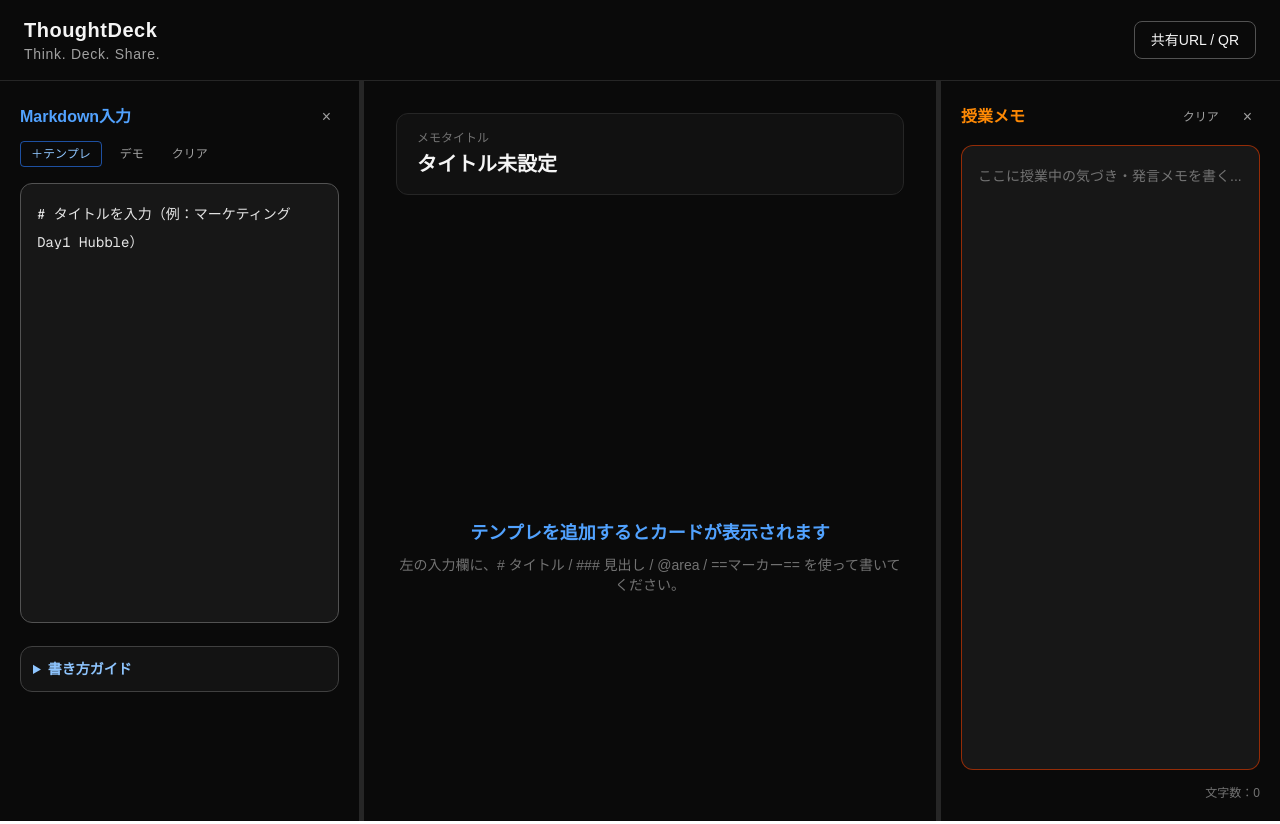
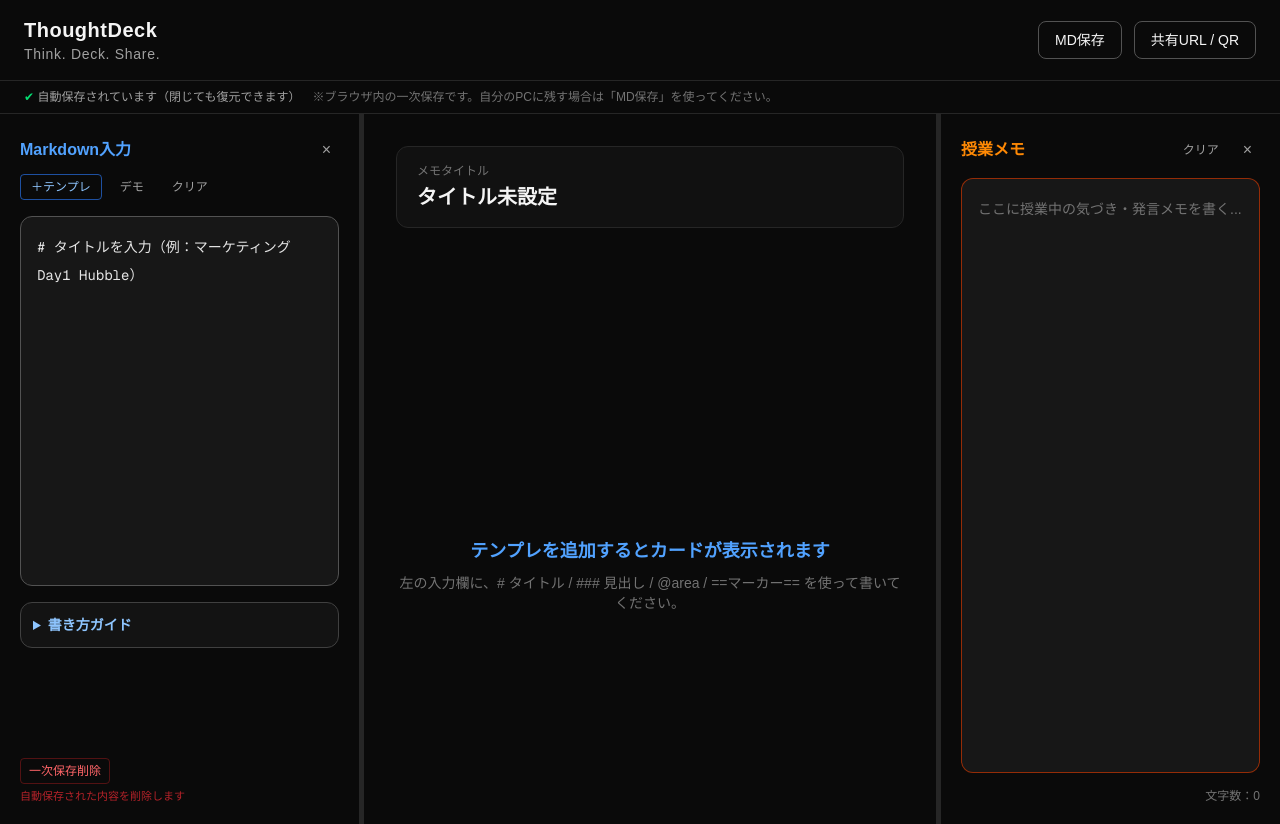
Before and after one commit to ozaki8300/globis-card-app, a Next.js app: page / in a window 1280 px wide. Built offline with nearby package versions, Linux system fonts and the light colour scheme.

Commit message:
feat: add autosave and markdown export

```diff
--- a/app/page.tsx
+++ b/app/page.tsx
@@ -21,7 +21,15 @@ type SharePayload = {
   starredCardIds?: string[];
 };
 
+type DraftPayload = {
+  markdown: string;
+  memo: string;
+  starredCardIds: string[];
+  updatedAt: string;
+};
+
 const MAX_SHARE_URL_LENGTH = 3000;
+const DRAFT_STORAGE_KEY = "thoughtdeck:draft:v1";
 
 const defaultMarkdown = `# タイトルを入力（例：マーケティング Day1 Hubble）
 
@@ -87,6 +95,14 @@ function extractTitle(markdown: string) {
   }
 
   return title;
+}
+
+function safeFileName(title: string) {
+  const base = title === "タイトル未設定" ? "thoughtdeck" : title;
+  return base
+    .replace(/[\\/:*?"<>|]/g, "")
+    .replace(/\s+/g, "_")
+    .slice(0, 60);
 }
 
 function parseCards(markdown: string): Card[] {
@@ -264,6 +280,7 @@ function WritingGuide() {
 
 export default function Home() {
   const markdownRef = useRef<HTMLTextAreaElement | null>(null);
+  const hasLoadedDraftRef = useRef(false);
 
   const [markdown, setMarkdown] = useState(defaultMarkdown);
   const [memo, setMemo] = useState("");
@@ -283,6 +300,9 @@ export default function Home() {
   const [shareUrl, setShareUrl] = useState("");
   const [shareError, setShareError] = useState("");
   const [showShare, setShowShare] = useState(false);
+
+  const [saveStatus, setSaveStatus] = useState("自動保存されています");
+  const [draftNotice, setDraftNotice] = useState("");
 
   const cards = useMemo(() => parseCards(markdown), [markdown]);
   const boardTitle = useMemo(() => extractTitle(markdown), [markdown]);
@@ -336,17 +356,54 @@ export default function Home() {
     const params = new URLSearchParams(window.location.search);
     const data = params.get("d");
 
-    if (!data) return;
+    if (data) {
+      const payload = decodePayload(data);
+      if (payload) {
+        setMarkdown(payload.markdown ?? defaultMarkdown);
+        setMemo(payload.memo ?? "");
+        setStarredCardIds(payload.starredCardIds ?? []);
+        setShowInput(false);
+        setShowMemo(true);
+        hasLoadedDraftRef.current = true;
+        return;
+      }
+    }
 
-    const payload = decodePayload(data);
-    if (!payload) return;
+    const saved = localStorage.getItem(DRAFT_STORAGE_KEY);
+    if (saved) {
+      try {
+        const draft = JSON.parse(saved) as DraftPayload;
+        setMarkdown(draft.markdown ?? defaultMarkdown);
+        setMemo(draft.memo ?? "");
+        setStarredCardIds(draft.starredCardIds ?? []);
+        setDraftNotice("前回の一次保存を復元しました");
+      } catch {
+        localStorage.removeItem(DRAFT_STORAGE_KEY);
+      }
+    }
 
-    setMarkdown(payload.markdown ?? defaultMarkdown);
-    setMemo(payload.memo ?? "");
-    setStarredCardIds(payload.starredCardIds ?? []);
-    setShowInput(false);
-    setShowMemo(true);
+    hasLoadedDraftRef.current = true;
   }, []);
+
+  useEffect(() => {
+    if (!hasLoadedDraftRef.current) return;
+
+    setSaveStatus("保存中...");
+
+    const timer = window.setTimeout(() => {
+      const draft: DraftPayload = {
+        markdown,
+        memo,
+        starredCardIds,
+        updatedAt: new Date().toISOString(),
+      };
+
+      localStorage.setItem(DRAFT_STORAGE_KEY, JSON.stringify(draft));
+      setSaveStatus("自動保存されています（閉じても復元できます）");
+    }, 300);
+
+    return () => window.clearTimeout(timer);
+  }, [markdown, memo, starredCardIds]);
 
   useEffect(() => {
     const validIds = new Set(cards.map((card) => card.id));
@@ -453,6 +510,55 @@ export default function Home() {
     setSelectedCardId(null);
   };
 
+  const clearDraftStorage = () => {
+    const ok = window.confirm(
+      "一次保存を削除しますか？\nブラウザに自動保存された内容が削除されます。"
+    );
+
+    if (!ok) return;
+
+    setMarkdown(defaultMarkdown);
+    setMemo("");
+    setStarredCardIds([]);
+    setSelectedCardId(null);
+    setDraftNotice("");
+    localStorage.removeItem(DRAFT_STORAGE_KEY);
+    setSaveStatus("一次保存を削除しました");
+  };
+
+  const downloadMarkdown = () => {
+    const title = boardTitle;
+    const now = new Date();
+    const dateLabel = now.toISOString().slice(0, 10);
+    const fileName = `${dateLabel}_${safeFileName(title)}.md`;
+
+    const content = [
+      markdown.trimEnd(),
+      "",
+      "---",
+      "",
+      "## 授業メモ",
+      "",
+      memo.trim() ? memo.trimEnd() : "（授業メモなし）",
+      "",
+      "---",
+      "",
+      `保存日時: ${now.toLocaleString("ja-JP")}`,
+      `作成元: ThoughtDeck`,
+      "",
+    ].join("\n");
+
+    const blob = new Blob([content], { type: "text/markdown;charset=utf-8" });
+    const url = URL.createObjectURL(blob);
+
+    const anchor = document.createElement("a");
+    anchor.href = url;
+    anchor.download = fileName;
+    anchor.click();
+
+    URL.revokeObjectURL(url);
+  };
+
   const renderColumn = (cards: Card[]) => (
     <section className="space-y-6">
       {cards.map((card) => (
@@ -485,6 +591,13 @@ export default function Home() {
 
         <div className="flex flex-wrap gap-3">
           <button
+            onClick={downloadMarkdown}
+            className="whitespace-nowrap rounded-lg border border-neutral-600 px-4 py-2 text-sm text-neutral-100 transition hover:border-orange-400 hover:text-orange-300"
+          >
+            MD保存
+          </button>
+
+          <button
             onClick={toggleShare}
             className={[
               "whitespace-nowrap rounded-lg border px-4 py-2 text-sm transition",
@@ -515,6 +628,16 @@ export default function Home() {
           )}
         </div>
       </header>
+
+      <div className="border-b border-neutral-800 bg-neutral-950/80 px-4 py-2 text-xs text-neutral-400 md:px-6">
+        <span className="text-green-400">✔</span> {saveStatus}
+        {draftNotice && (
+          <span className="ml-3 text-blue-300">・{draftNotice}</span>
+        )}
+        <span className="ml-3 text-neutral-500">
+          ※ブラウザ内の一次保存です。自分のPCに残す場合は「MD保存」を使ってください。
+        </span>
+      </div>
 
       {shareError && (
         <div className="border-b border-red-900 bg-red-950/40 px-6 py-3 text-sm text-red-300">
@@ -586,14 +709,14 @@ export default function Home() {
 
       <div
         className={[
-          "flex min-h-[calc(100vh-96px)] flex-col md:min-h-[calc(100vh-73px)] md:flex-row",
+          "flex min-h-[calc(100vh-128px)] flex-col md:flex-row",
           resizeTarget ? "select-none" : "",
         ].join(" ")}
       >
         {showInput && (
           <>
             <aside
-              className="w-full shrink-0 border-b border-neutral-800 p-4 md:w-[var(--input-width)] md:border-b-0 md:border-r md:p-5"
+              className="flex w-full shrink-0 flex-col border-b border-neutral-800 p-4 md:w-[var(--input-width)] md:border-b-0 md:border-r md:p-5"
               style={
                 {
                   "--input-width": `${inputWidth}px`,
@@ -645,11 +768,23 @@ export default function Home() {
                 value={markdown}
                 onChange={(event) => setMarkdown(event.target.value)}
                 placeholder="# タイトルを入力"
-                className="h-72 w-full resize-none rounded-xl border border-neutral-600 bg-neutral-900 p-4 font-mono text-sm leading-7 text-neutral-200 placeholder:text-neutral-500 outline-none focus:border-blue-400 focus:ring-1 focus:ring-blue-400 md:h-[calc(100vh-360px)]"
+                className="h-72 w-full resize-none rounded-xl border border-neutral-600 bg-neutral-900 p-4 font-mono text-sm leading-7 text-neutral-200 placeholder:text-neutral-500 outline-none focus:border-blue-400 focus:ring-1 focus:ring-blue-400 md:h-[calc(100vh-430px)]"
               />
 
               <div className="mt-4">
                 <WritingGuide />
+              </div>
+
+              <div className="mt-auto pt-4 text-left">
+                <button
+                  onClick={clearDraftStorage}
+                  className="rounded border border-red-900/60 px-2 py-1 text-xs text-red-400 transition hover:bg-red-950/40 hover:text-red-300"
+                >
+                  一次保存削除
+                </button>
+                <p className="mt-1 text-[11px] leading-4 text-red-500/70">
+                  自動保存された内容を削除します
+                </p>
               </div>
             </aside>
 
@@ -722,7 +857,7 @@ export default function Home() {
                 value={memo}
                 onChange={(event) => setMemo(event.target.value)}
                 placeholder="ここに授業中の気づき・発言メモを書く..."
-                className="h-64 w-full resize-none rounded-xl border border-orange-700/70 bg-neutral-900 p-4 text-sm leading-7 text-neutral-200 placeholder:text-neutral-500 outline-none focus:border-orange-400 focus:ring-1 focus:ring-orange-400 md:h-[calc(100vh-175px)]"
+                className="h-64 w-full resize-none rounded-xl border border-orange-700/70 bg-neutral-900 p-4 text-sm leading-7 text-neutral-200 placeholder:text-neutral-500 outline-none focus:border-orange-400 focus:ring-1 focus:ring-orange-400 md:h-[calc(100vh-205px)]"
               />
 
               <p className="mt-2 text-right text-xs text-neutral-500">
```
